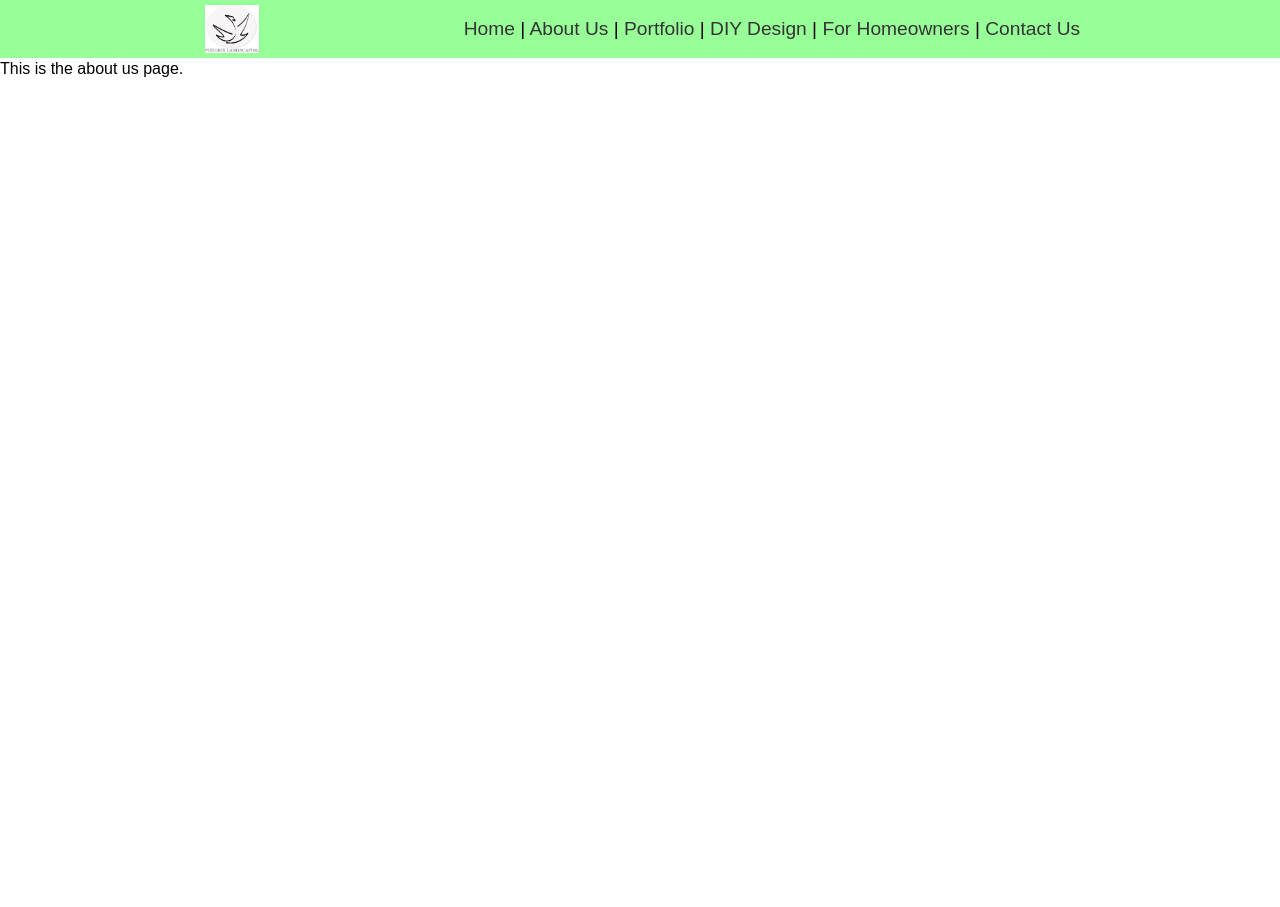
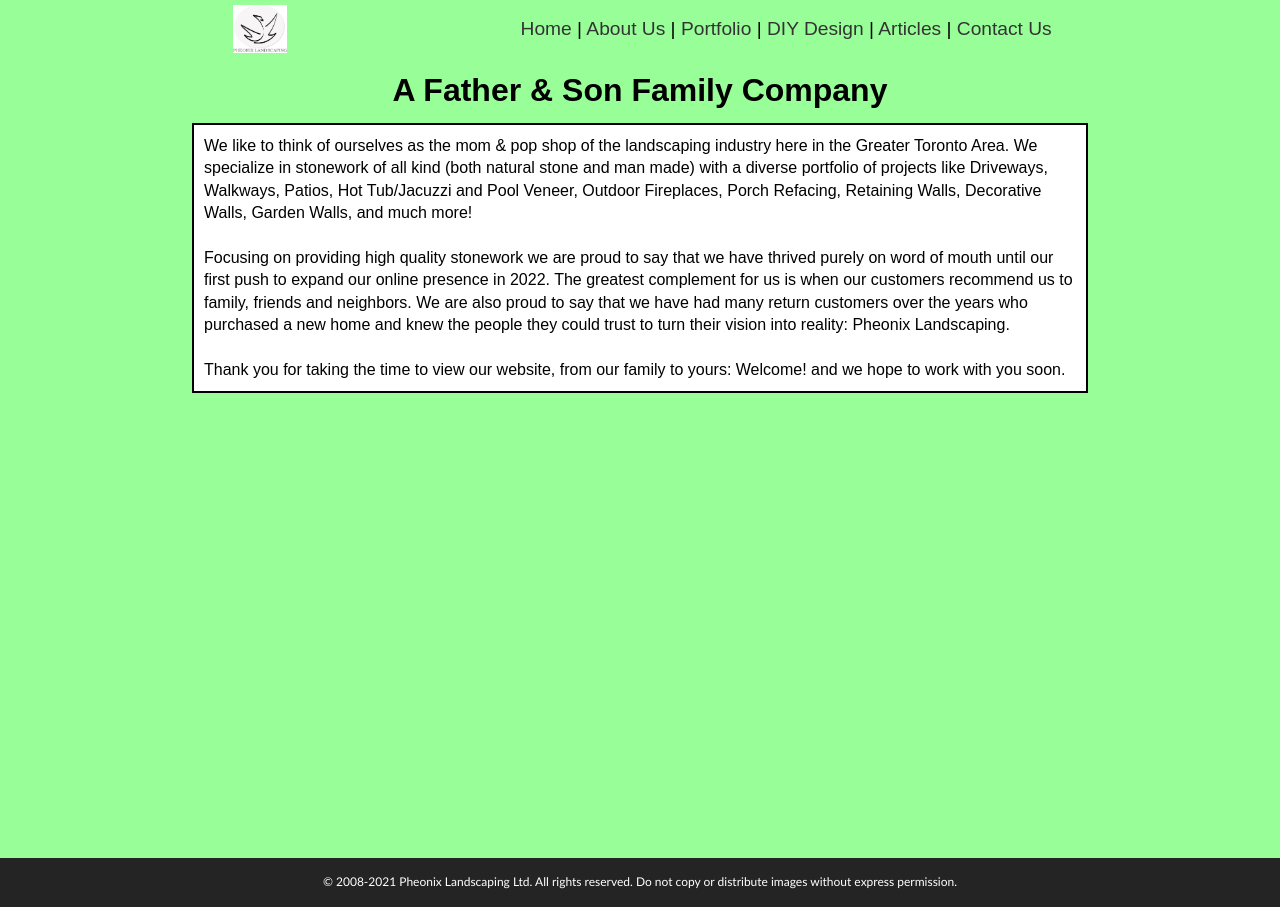
Before and after one commit to GZakharov1525/ReactJSPheonix, a React (Create React App) app: page /About in a window 1280 px wide. Before the commit the page ends 800 px from the top, so only its background shows below. Built offline with nearby package versions, Linux system fonts and the light colour scheme.

Commit message:
Added about page text, simple footer, minor changes to other .js files.

```diff
--- /dev/null
+++ b/src/Styles/About.css
@@ -0,0 +1,23 @@
+.about-container{
+    background-color: black;
+}
+
+.about-description{
+    background-color: #98ff98;
+    display: flex;
+    flex-direction: column;
+    align-items: center;
+    height: 100vh;
+}
+
+.about-description > h1 {
+    margin-top: 10px;
+}
+
+.about-description > p {
+    border: 2px solid black;
+    margin: 10px 30px;
+    padding: 10px;
+    background-color: #fff;
+    max-width: 70%;
+}
--- /dev/null
+++ b/src/Styles/Footer.css
@@ -0,0 +1,10 @@
+.footer-container{
+    background-color: #242424;
+    padding: 1rem 0 1rem 0;
+    /* display: flex; */
+    /* flex-direction: column; */
+    text-align: center;
+    color: white;
+    font-family: 'Trebuchet MS', 'Lucida Sans Unicode', 'Lucida Grande', 'Lucida Sans', Arial, sans-serif;
+    font-size: 12px;
+}
--- /dev/null
+++ b/src/Styles/Home.css
@@ -0,0 +1,48 @@
+.landing--CTA {
+    background: url('../landingPageImage.jpg') center center/cover no-repeat;
+    height:100vh;
+    width: 100%;
+    display: flex;
+    flex-direction: row;
+    align-items: flex-end;
+    justify-content: center;
+    box-shadow: inset 0 0 0 1000px rgba(0,0,0,0.2);
+    object-fit: contain;
+}
+
+.landing--CTA > span {
+    color: #fff;
+    font-size: 40px;
+    margin-bottom: 20px;
+    margin-right: 10px;
+    display: inline-block;
+    font-family: 'Trebuchet MS', 'Lucida Sans Unicode', 'Lucida Grande', 'Lucida Sans', Arial, sans-serif;
+}
+
+#btn--CTA {
+    background-color: transparent;
+    color: #fff;
+    padding: 8px 20px;
+    margin-bottom: 30px;
+    border: 1px solid;
+    transition: all 0.3s ease-out;
+}
+
+.description {
+    background-color: #98ff98;
+    display: flex;
+    flex-direction: column;
+    align-items: center;
+}
+
+.description > h1 {
+    margin-top: 10px;
+}
+
+.description > p {
+    border: 2px solid black;
+    margin: 10px 30px;
+    padding: 10px;
+    background-color: #fff;
+    max-width: 70%;
+}
--- a/src/components/About.js
+++ b/src/components/About.js
@@ -1,7 +1,40 @@
+import "../Styles/About.css"
+
 const About = () => {
     return (
-        <div>
-            This is the about us page.
+        <div className='about-container'>
+             <div className='about-media'>
+                {/* add video or photo here later */}
+            </div>
+            <div className='about-description'>
+                <h1> A Father & Son Family Company</h1>
+                <p>
+                    We like to think of ourselves as the mom & pop shop of the
+                    landscaping industry here in the Greater Toronto Area.
+                    We specialize in stonework of all kind (both natural stone and
+                    man made) with a diverse portfolio of projects like Driveways,
+                    Walkways, Patios, Hot Tub/Jacuzzi and Pool Veneer, Outdoor
+                    Fireplaces, Porch Refacing, Retaining Walls, Decorative Walls,
+                    Garden Walls, and much more!
+
+                    <br></br>
+                    <br></br>
+
+                    Focusing on providing high quality stonework we are proud to say
+                    that we have thrived purely on word of mouth until our first push
+                    to expand our online presence in 2022. The greatest complement for
+                    us is when our customers recommend us to family, friends and neighbors.
+                    We are also proud to say that we have had many return customers over
+                    the years who purchased a new home and knew the people they could
+                    trust to turn their vision into reality: Pheonix Landscaping.
+
+                    <br></br>
+                    <br></br>
+
+                    Thank you for taking the time to view our website, from our family to yours:
+                    Welcome! and we hope to work with you soon.
+                </p>
+            </div>
         </div>
     )
 }
--- a/src/components/Footer.js
+++ b/src/components/Footer.js
@@ -1,9 +1,10 @@
-import React from 'react'
+import "../Styles/Footer.css";
 
 const Footer = () => {
     return (
-        <div>
-
+        <div className='footer-container'>
+            &copy; 2008-{new Date().getFullYear()} Pheonix Landscaping Ltd. All rights reserved.
+            Do not copy or distribute images without express permission.
         </div>
     )
 }
--- a/src/components/Header.js
+++ b/src/components/Header.js
@@ -1,5 +1,5 @@
 import "../Styles/Header.css";
-import { Link, useHistory } from "react-router-dom";
+import { useHistory } from "react-router-dom";
 import NavBar from "./NavBar";
 import HeaderLogo from "../logoCircleTitle.png";
 
@@ -11,8 +11,8 @@
   //extends to the end of flexbox, this is unintended and cannot be removed
   //with any CSS styling. Thus far the useHistory hook has been the only solution.
   const history = useHistory();
-  //const goToHome = () => history.push("/");
-  const goToHome = () => history.replace("/");
+  const goToHome = () => history.push("/");
+  //const goToHome = () => history.replace("/");
 
   return (
     <div className="container">
--- a/src/components/Home.js
+++ b/src/components/Home.js
@@ -1,11 +1,39 @@
-import React from 'react'
+import "../Styles/Home.css";
 
 const Home = () => {
-    return (
-        <div>
-            This is the home page.
-        </div>
-    )
-}
+  return (
+    <div className="landing-container">
+      <div className="landing--CTA">
+        {/* <img src={landingImage} alt='Poolside stonework'></img> */}
+        <span>Let's Build Your Oasis.</span>
+        <button id="btn--CTA">Get Started</button>
+      </div>
+      <div className="description">
+        <h1>Honesty. Workmanship. Integrity.</h1>
+        <p>
+          Pheonix Landscaping Ltd. has been serving the Greater Toronto Area
+          (GTA) since 2008, we are a small family business that prides itself on
+          being client-focused and delivering high-quality stonework. Our
+          workmanship is tailored for reliability in our harsh Ontario climate,
+          we build your vision so that it stands the test of time. Blending
+          European and North American techniques we aim for practical and
+          elegant solutions to your design requests, and, if you are interested
+          in a more contemporary design we have experience working with
+          architects, designers and builders to take the project from blueprint
+          to completion.
+        </p>
+        <p>
+          Trusted for over a decade with providing professional hardscaping and
+          landscaping to our community.
 
-export default Home
+          Areas we frequently service: Toronto, Aurora, Newmarket, Richmond Hill,
+          Markham, Vaughan, Etobicoke, Thornhill, Maple. We have worked all over
+          York Region and the GTA, so if you dont see your city here please dont hesitate to
+          contact us anyway!
+        </p>
+      </div>
+    </div>
+  );
+};
+
+export default Home;
--- a/src/components/NavBar.js
+++ b/src/components/NavBar.js
@@ -1,4 +1,4 @@
-import { Link } from 'react-router-dom'
+// import { Link } from 'react-router-dom'
 import CustomLink from './CustomLink'
 
 const NavBar = () => {
@@ -8,7 +8,7 @@
             <CustomLink to='/About'> About Us </CustomLink> |
             <CustomLink to='/Portfolio'> Portfolio </CustomLink> |
             <CustomLink to='/Design' label="Coming Soon"> DIY Design </CustomLink> |
-        <CustomLink to='/Homeowner' label="Coming Soon"> For Homeowners </CustomLink> |
+            <CustomLink to='/Articles' label="Coming Soon"> Articles </CustomLink> |
             <CustomLink to='/Contact'> Contact Us </CustomLink>
         </div>
     )
```
Also changed, not shown: 1 other file (tests, documents, lock files or other folders). Lines whose indentation alone changed are shown as unchanged.
